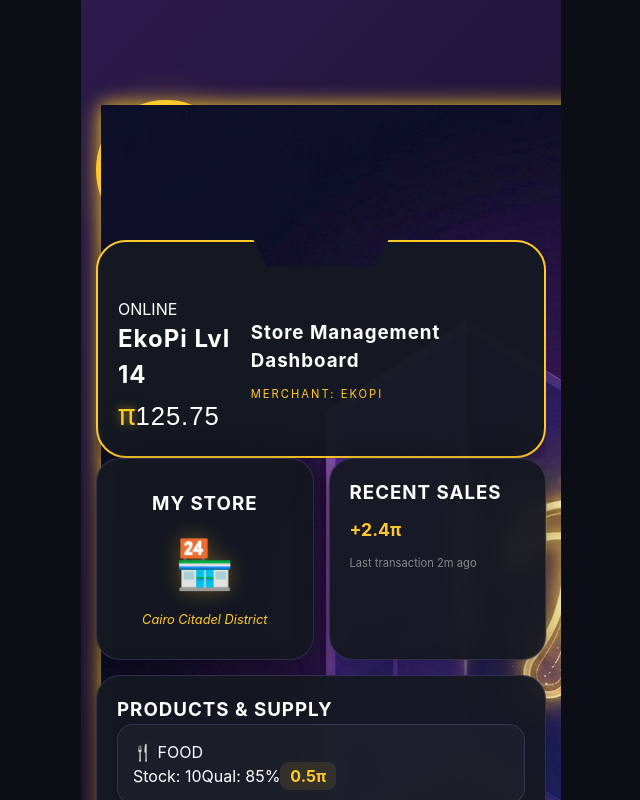
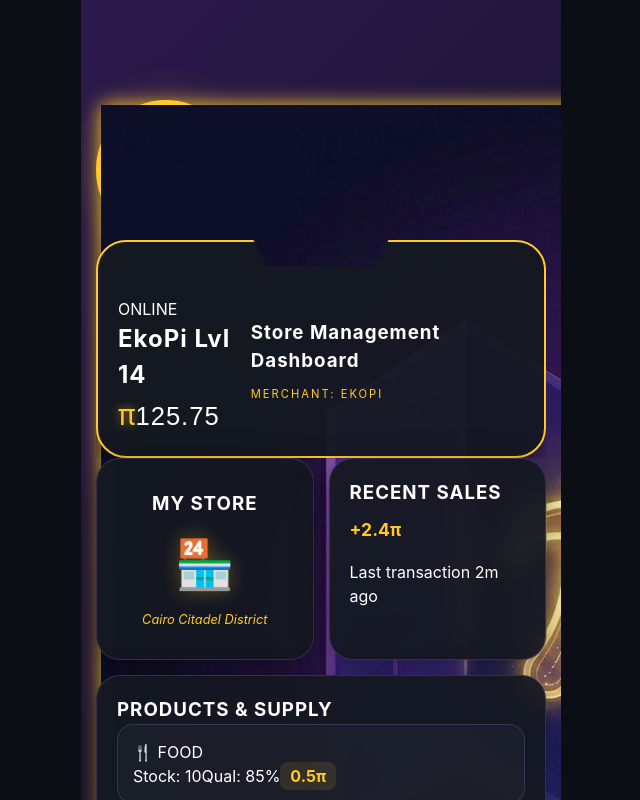
Before and after one commit to Maplypi-Official/maplypi-frontend, a React (Vite) app: page / in a window 1280 px wide. Shown: the top 800 px of the page, without its empty margins (319-959 px from the left). Built offline with nearby package versions, Linux system fonts and the light colour scheme; no server answers.

Commit message:
Update App.tsx

```diff
--- a/src/App.tsx
+++ b/src/App.tsx
@@ -10,6 +10,7 @@ import MyStore from './components/Stats/MyStore';
 import ProductsSupply from './components/Stats/ProductsSupply';
 import BusinessGrowth from './components/Stats/BusinessGrowth';
 
+// استيراد الأنواع من ملف منفصل (سننشئه لاحقاً) أو إبقاؤها هنا مؤقتاً
 interface UserData {
   username: string;
   piBalance: number | string;
@@ -22,6 +23,7 @@ const App: React.FC = () => {
   const [loading, setLoading] = useState<boolean>(true);
   const [error, setError] = useState<string | null>(null);
 
+  // البيانات الثابتة (يفضل نقلها لملف constants لاحقاً)
   const products = [
     { name: 'FOOD', stock: 10, quality: 85, price: 0.5, icon: '🍴' },
     { name: 'TECH', stock: 7, quality: 92, price: 1.2, icon: '💻' },
@@ -47,8 +49,11 @@ const App: React.FC = () => {
 
   return (
     <div className="ts-dashboard-container">
+      {/* منطقة التاج - منفصلة تماماً لضمان الظهور فوق الكارت */}
       <Crown logoUrl={maplypiLogo} />
 
+      {/* الكارت الكبير الموحد */}
+      <div className="maply-main-card">
         <Header
           userName={userData?.username || 'EkoPi'}
           level={userData?.level || 14}
@@ -59,18 +64,18 @@ const App: React.FC = () => {
         <main className="ts-main-grid">
           <MyStore location={userData?.location || 'Cairo Citadel District'} />
 
-        {/* Recent Sales - Placeholder for now to keep grid balance */}
-        <section className="ts-panel">
+          <section className="ts-panel recent-sales">
             <h3>RECENT SALES</h3>
             <div className="revenue-stat">+2.4π</div>
-          <p style={{fontSize: '0.7rem', color: '#888'}}>Last transaction 2m ago</p>
+            <p className="sub-text">Last transaction 2m ago</p>
           </section>
 
           <ProductsSupply products={products} />
           <BusinessGrowth />
         </main>
+      </div>
 
-      {error && <div className="error-toast" style={{position:'fixed', bottom:20, color:'red'}}>{error}</div>}
+      {error && <div className="error-toast">{error}</div>}
     </div>
   );
 }
```
Lines whose indentation alone changed are shown as unchanged.
